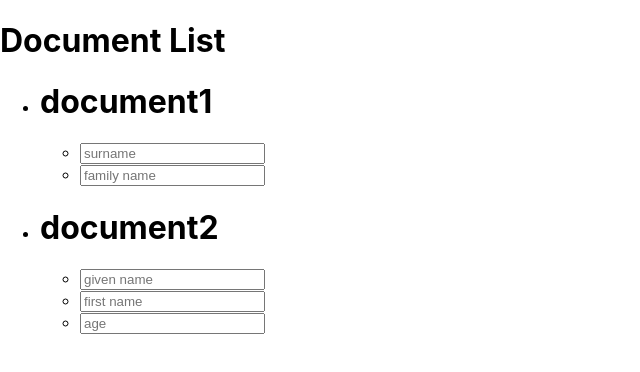
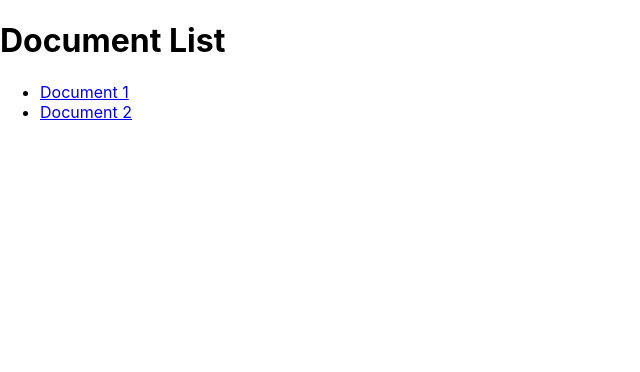
Before and after one commit to AbdullatifGhajar/advanced-programming-2023, a React (Create React App) app in the folder app/: page / in a window 1280 px wide. Shown: the top 372 px of the page, without its empty margins (0-640 px from the left). Built offline with nearby package versions, Linux system fonts and the light colour scheme.

Commit message:
Add page for document details

```diff
--- a/app/package.json
+++ b/app/package.json
@@ -12,6 +12,7 @@
     "@types/react-dom": "^18.2.17",
     "react": "^18.2.0",
     "react-dom": "^18.2.0",
+    "react-router-dom": "^6.21.0",
     "react-scripts": "5.0.1",
     "typescript": "^4.9.5",
     "web-vitals": "^2.1.4"
--- a/app/src/App.tsx
+++ b/app/src/App.tsx
@@ -1,12 +1,19 @@
 import React from 'react';
+import { BrowserRouter as Router, Route, Routes, useParams } from 'react-router-dom';
 import logo from './logo.svg';
 import './App.css';
 
 import DocumentList from './DocumentList';
+import DocumentDetails from './DocumentDetails';
 
 function App() {
   return (
-    <DocumentList />
+    <Router>
+      <Routes>
+        <Route path="/" element={<DocumentList />} />
+        <Route path="/document/:id" element={<DocumentDetails />} />
+      </Routes>
+    </Router>
   );
 }
 
--- /dev/null
+++ b/app/src/DocumentDetails.tsx
@@ -0,0 +1,39 @@
+import React from 'react';
+import { useParams } from 'react-router-dom';
+
+const DocumentDetails = () => {
+    const [name, setName] = React.useState<string>("");
+    const [fields, setFields] = React.useState<string[]>([]);
+    const { id } = useParams<{ id: string }>(); // Extracting id from URL
+
+    React.useEffect(() => {
+        if (id) {
+            fetch(`http://localhost:8081/documents/${id}`)
+                .then((response) => response.json())
+                .then((data) => {
+                    setName(data.name);
+                    setFields(data.fields);
+                })
+                .catch((error) => {
+                    console.error('Error:', error);
+                    setName("Mock document name");
+                    setFields(["field 1", "field 2"]);
+                });
+        }
+    }, [id]);
+
+    return (
+        <div>
+            <h1>{name}</h1>
+            <ul>
+                {fields.map((field) => (
+                    <li key={field}>
+                        <input type="text" placeholder={field} />
+                    </li>
+                ))}
+            </ul>
+        </div>
+    );
+}
+
+export default DocumentDetails;
--- a/app/src/DocumentForm.tsx
+++ /dev/null
@@ -1,24 +0,0 @@
-import React from 'react';
-
-
-interface DocumentFormProps {
-    documentId: string;
-    fields: string[];
-}
-
-const DocumentForm = ({documentId, fields}: DocumentFormProps) => {
-    return (
-        <div>
-            <h1>{documentId}</h1>
-            <ul>
-                {fields.map((field) => (
-                    <li key={field}>
-                        <input type="text" placeholder={field} />
-                    </li>
-                ))}
-            </ul>
-        </div>
-    )
-}
-
-export default DocumentForm;
--- a/app/src/DocumentList.tsx
+++ b/app/src/DocumentList.tsx
@@ -1,28 +1,31 @@
 import React from 'react';
-import DocumentForm from './DocumentForm';
 
-const dataFromApi: { [key: string]: { fields: string[] } } = {
-    document1: {
-        fields: ["surname", "family name"]
+import DocumentOverview from './DocumentOverview';
+
+const mockDocumentList: DocumentOverview[] = [
+    {
+        id: "1",
+        name: "Document 1",
     },
-    document2: {
-        fields: ["given name", "first name", "age"]
+    {
+        id: "2",
+        name: "Document 2",
     },
-}
+]
 
 
 const DocumentList = () => {
-    const [documentData, setDocumentData] = React.useState<{ [key: string]: { fields: string[] } }>({});
+    const [documentOverviewList, setDocumentOverviewList] = React.useState<DocumentOverview[]>([]);
 
     React.useEffect(() => {
-        fetch('localhost:3000/api/documents')
+        fetch('localhost:8081/documents')
             .then((response) => response.json())
             .then((data) => {
-            setDocumentData(data);
+                setDocumentOverviewList(data);
             })
             .catch((error) => {
                 console.error('Error:', error);
-            setDocumentData(dataFromApi);
+                setDocumentOverviewList(mockDocumentList);
             });
     }, []);
 
@@ -30,9 +33,9 @@ const DocumentList = () => {
         <div>
             <h1>Document List</h1>
             <ul>
-                {Object.keys(documentData).map((documentId) => (
-                    <li key={documentId}>
-                        <DocumentForm documentId={documentId} fields={dataFromApi[documentId].fields} />
+                {documentOverviewList.map((documentOverview) => (
+                    <li key={documentOverview.id}>
+                        <a href={`/documents/${documentOverview.id}`}>{documentOverview.name}</a>
                     </li>
                 ))}
             </ul>
--- /dev/null
+++ b/app/src/DocumentOverview.tsx
@@ -0,0 +1,7 @@
+interface DocumentOverview {
+    id: string;
+    name: string;
+    // later we can add isDone, deadline, etc.
+}
+
+export default DocumentOverview;
```
Also changed, not shown: 1 other file (tests, documents, lock files or other folders). Lines whose indentation alone changed are shown as unchanged.
